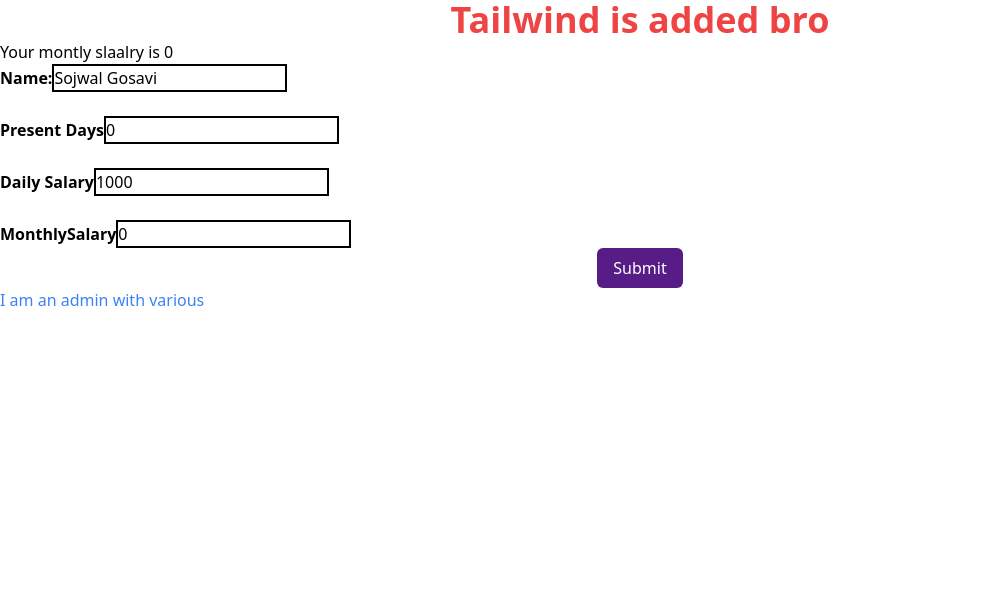
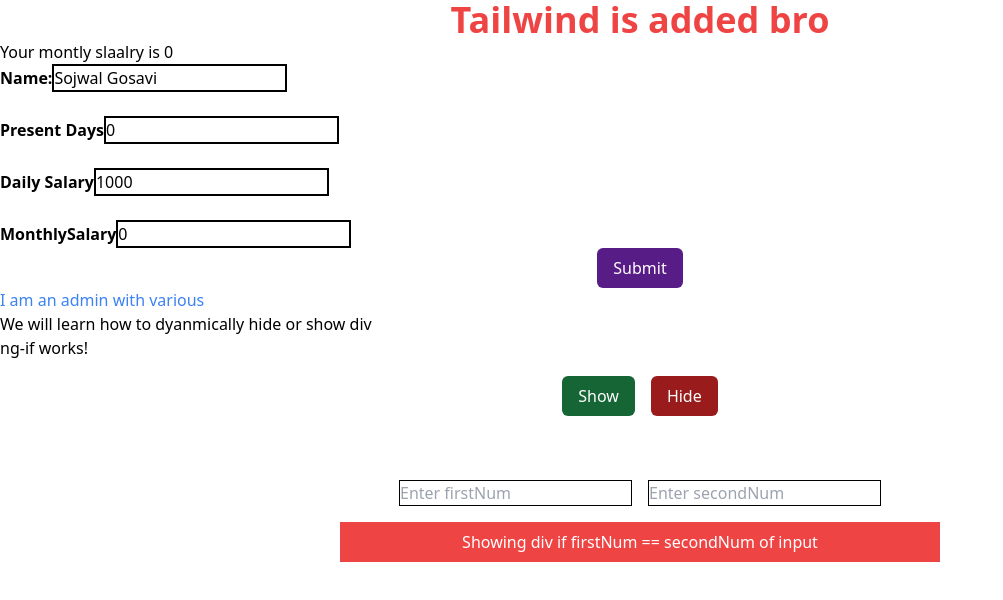
Before and after one commit to sojwal-04/LearnAngularSojwal, an Angular app in the folder learn/: page / in a window 1280 px wide. Shown: the top 600 px of the page, without its empty margins (0-1003 px from the left). Built offline with nearby package versions, Linux system fonts and the light colour scheme.

Commit message:
05 Dec 2024
-learnt about ng if  dirctive (conditionally rendering the element using NgIf directive)

```diff
--- a/learn/src/app/app.component.html
+++ b/learn/src/app/app.component.html
@@ -1,13 +1,17 @@
-
-
 <main class="main">
-
-  <div class="text-red-500 text-center text-4xl font-extrabold">Tailwind is added bro</div>
+  <div class="text-red-500 text-center text-4xl font-extrabold">
+    Tailwind is added bro
+  </div>
 
   <app-user></app-user>
 
   <app-admin></app-admin>
 
+  <div class="border-black rounded-md">
+    <p>We will learn how to dyanmically hide or show div</p>
+
+    <app-ng-if></app-ng-if>
+  </div>
 </main>
 
 <!-- * * * * * * * * * * * * * * * * * * * * * * * * * * * * * * * * -->
@@ -18,5 +22,4 @@
 <!-- * * * * * * * * * * End of Placeholder  * * * * * * * * * * * * -->
 <!-- * * * * * * * * * * * * * * * * * * * * * * * * * * * * * * * * -->
 
-
 <router-outlet />
--- a/learn/src/app/app.component.ts
+++ b/learn/src/app/app.component.ts
@@ -2,11 +2,12 @@
 import { RouterOutlet } from '@angular/router';
 import { UserComponent } from './components/user/user.component';
 import { AdminComponent } from './components/admin/admin.component';
+import { NgIfComponent } from './components/ng-if/ng-if.component';
 
 @Component({
   selector: 'app-root',
   standalone: true,
-  imports: [RouterOutlet, UserComponent, AdminComponent],
+  imports: [RouterOutlet, UserComponent, AdminComponent, NgIfComponent],
   templateUrl: './app.component.html',
   styleUrl: './app.component.css'
 })
--- a/learn/src/app/components/ng-if/ng-if.component.html
+++ b/learn/src/app/components/ng-if/ng-if.component.html
@@ -1 +1,45 @@
 <p>ng-if works!</p>
+
+<div>
+  <div class="mt-4 flex justify-center gap-4">
+    <button
+      type="button"
+      class="px-4 py-2 bg-green-800 rounded-md text-white"
+      (click)="handleDivVisibility(true)"
+    >
+      Show
+    </button>
+    <button
+      type="button"
+      class="px-4 py-2 bg-red-800 rounded-md text-white"
+      (click)="handleDivVisibility(false)"
+    >
+      Hide
+    </button>
+  </div>
+  <div
+    class="mt-4 bg-green-500 text-white w-40 mx-auto px-4 py-2 text-center"
+    *ngIf="showDiv"
+  >
+    Div one
+  </div>
+
+  <br />
+
+  <br />
+  <div class="mt-4 flex justify-center gap-4">
+    <input class="border-black border" type="text" [(ngModel)]="firstNum"  placeholder="Enter firstNum"/>
+    <input class="border-black border" type="text" [(ngModel)]="secondNum"  placeholder="Enter secondNum"/>
+
+
+
+
+  </div>
+
+  <div
+    class="mt-4 bg-red-500 text-white w-auto max-w-[600px] mx-auto px-4 py-2 text-center"
+    *ngIf="firstNum == secondNum"
+  >
+    Showing div if firstNum == secondNum of input
+  </div>
+</div>
--- a/learn/src/app/components/ng-if/ng-if.component.ts
+++ b/learn/src/app/components/ng-if/ng-if.component.ts
@@ -1,12 +1,23 @@
+import { NgIf } from '@angular/common';
 import { Component } from '@angular/core';
+import { FormsModule } from '@angular/forms';
 
 @Component({
   selector: 'app-ng-if',
   standalone: true,
-  imports: [],
+  imports: [NgIf, FormsModule],
   templateUrl: './ng-if.component.html',
-  styleUrl: './ng-if.component.css'
+  styleUrl: './ng-if.component.css',
 })
 export class NgIfComponent {
+  showDiv: boolean = false;
+
+  handleDivVisibility(toShow: boolean): void {
+    this.showDiv = toShow;
+  }
+
+  firstNum: string = '';
+  secondNum: string = '';
+
 
 }
```
